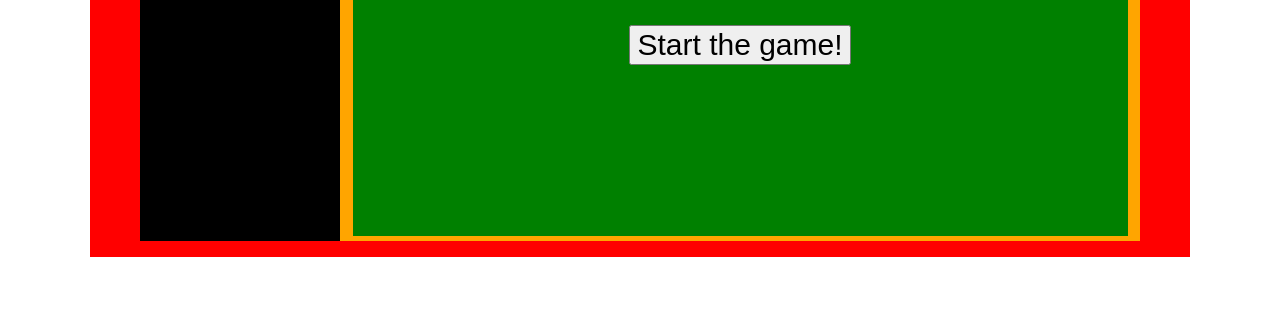
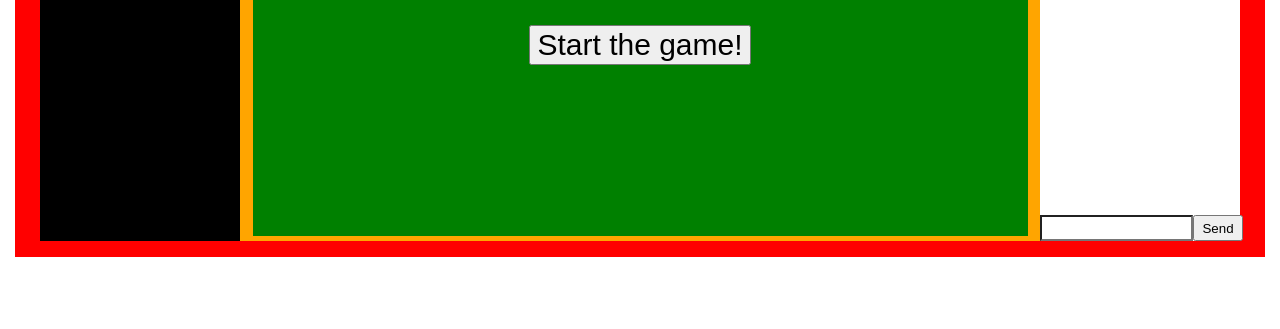
Before and after one commit to frenchcokes/Poll.io, a website: page public/game.html in a window 1280 px wide. Shown: the part 471-800 px from the top of the page. Drawn offline with Linux system fonts and the light colour scheme.

Commit message:
Added messaging sidebar

```diff
--- a/public/game.html
+++ b/public/game.html
@@ -16,7 +16,7 @@
             <div class="general-container">
                 <div class="player-container">
 
-                    <!-- FORMAT
+                        <!-- FORMAT
                         <div class="player-box">
                             <div class="player-title">
                                 PLAYER NAME
@@ -26,7 +26,8 @@
                             </div>
                             <div class="player-score-change-box">(+1000)</div>
                         </div>
-                    -->
+                        -->
+
                 </div>
                 <div class="prompt-container">
                     <div class="game-menu-container", id="GAMEMENUCONTAINER">
@@ -107,6 +108,22 @@
                         <button class="message-input-send">Submit!</button>
                     </div>
                 </div>
+            <div class="chatbox-container">
+                <div class="chat-messages-container">
+                    <!-- FORMAT
+                    <div class="chat-message">W chat</div>
+                    -->
+                </div>
+                <div class="chatbox-hud">
+                    <input type="text" class="chatbox-field">
+
+                    </input>
+                    <button class="chatbox-send">
+                        Send
+                    </button>
+                </div>
+
+            </div>
             </div>
         </div>
         <script src="gameScript.js"></script>
--- a/public/gameStyle.css
+++ b/public/gameStyle.css
@@ -1,13 +1,13 @@
 .general-container {
     display: flex;
-    width: 1000px;
+    width: 1200px;
     height: 590px;
     margin: 0 auto;
 }
 
 .upper-bar-container {
     margin: 0 auto;
-    width: 1000px;
+    width: 1200px;
     background-color: yellow;
     display: flex;
     justify-content: space-between;
@@ -15,7 +15,7 @@
 
 .outer-container {
   background-color: red;
-  width: 1100px;
+  width: 1250px;
   height: 720px;
   margin: 0 auto;
 }
@@ -41,6 +41,7 @@
     background-color: aquamarine;
     margin-top: 5px;
     position: relative;
+    margin-left: 5px;
 }
 
 .player-score-change-box {
@@ -151,7 +152,7 @@
 }
 
 .prompt-container {
-    flex: 0.8;
+    width: 800px;
     background-color: orange;
     flex-direction: column;
     display: flex;
@@ -200,9 +201,45 @@
 }
 
 .player-container {
+    flex-direction: column;
+    align-items: center;
+    width: 200px;
+    background-color: black;
+}
+
+.chatbox-container {
+    position: relative;
+    width: 200px;
+    background-color: white;
+}
+
+.chatbox-field {
+  width: 145px;
+  height: 20px;
+  background: white;
+}
+
+.chatbox-hud {
+  display: flex;
+  position: absolute;
+  bottom: 0;
+}
+
+.chatbox-send {
+  width: 50px;
+}
+
+.chat-messages-container {
     display: flex;
     flex-direction: column;
-    align-items: center;
-    flex: 0.2;
-    background-color: black;
+    overflow: auto;
+    height: 590px;
 }
+
+.chat-message {
+  writing-mode: horizontal-rl;
+  text-orientation: mixed;
+  font-size: 15px;
+  margin-bottom: 2px;
+  word-wrap: break-word;
+}
```
